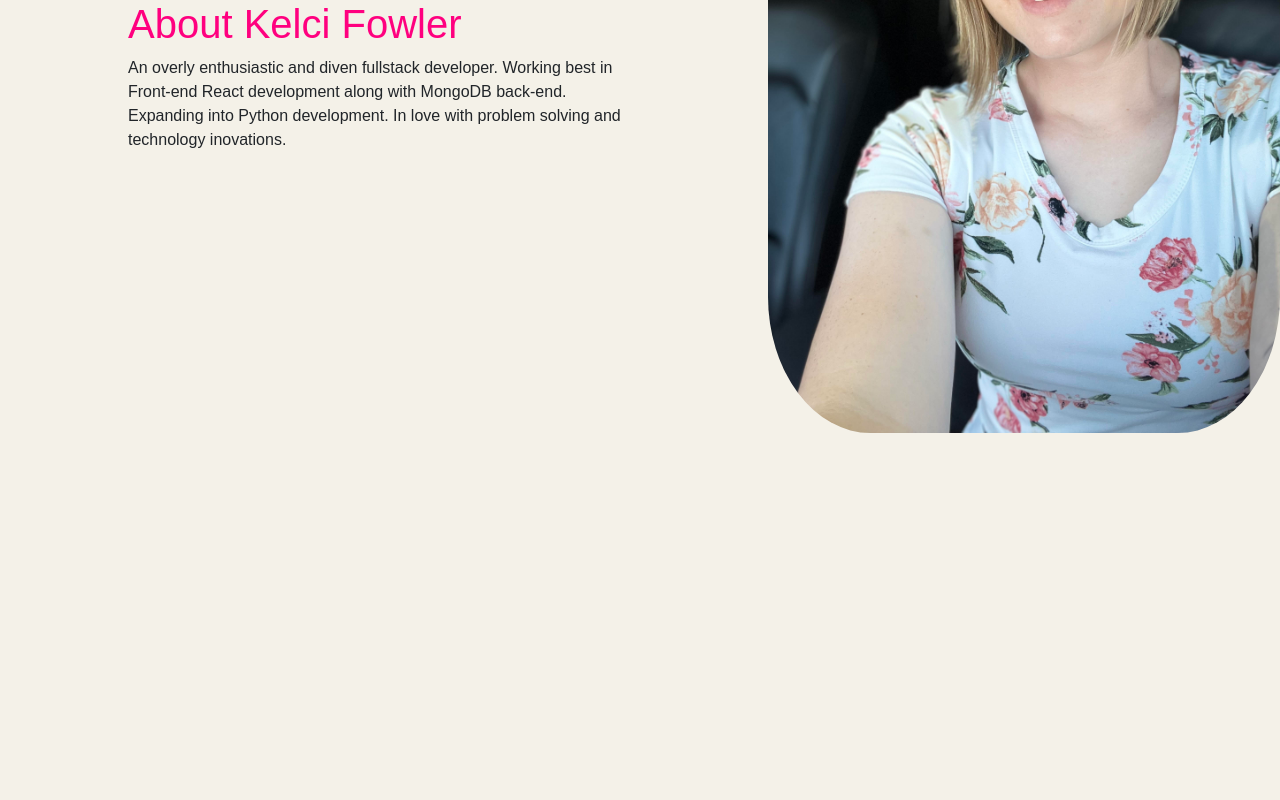
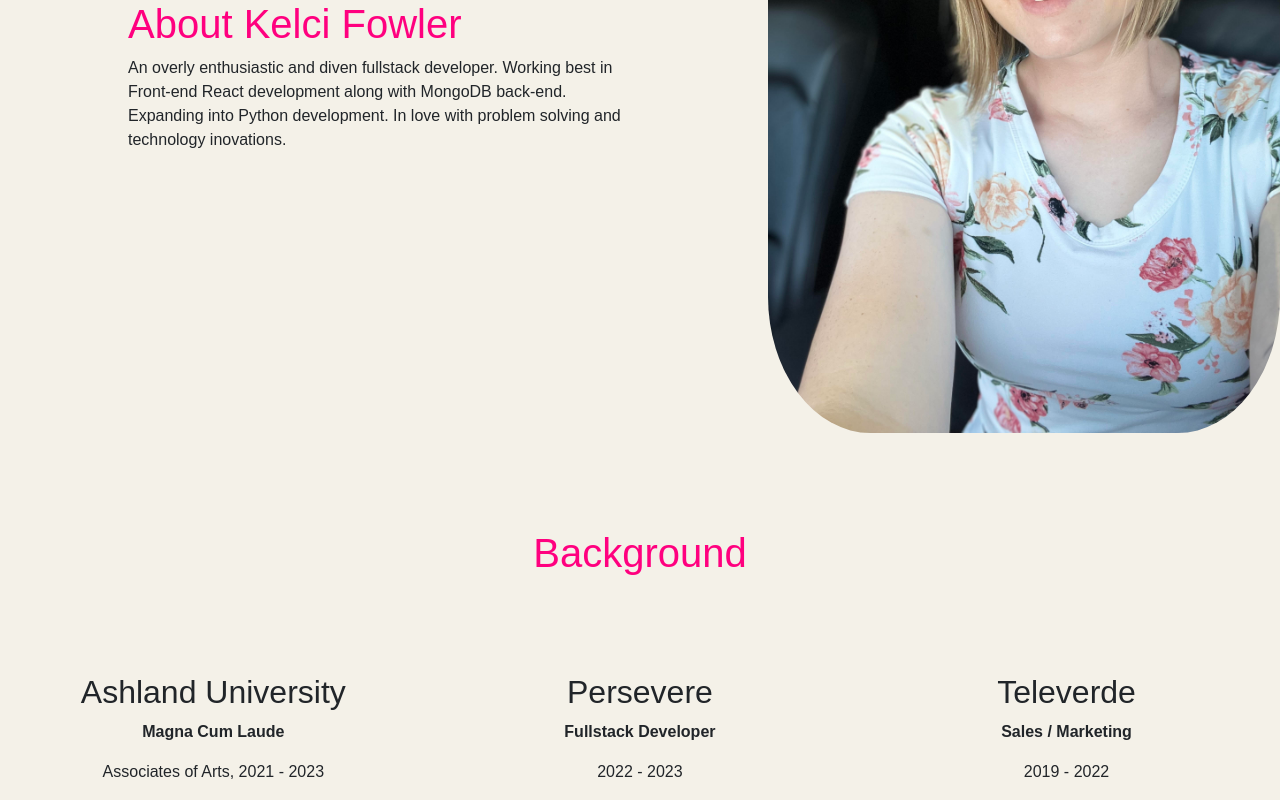
Before and after one commit to KelciAnn/React_Portfolio, a React (Create React App) app in the folder my-app/: page / in a window 1280 px wide. Shown: the part 1665-2465 px from the top of the page. Before the commit the page ends 2098 px from the top, so only its background shows below. Built offline with nearby package versions, Linux system fonts and the light colour scheme; a web font is replaced by a local one.

Commit message:
Background Section
My personal Background

```diff
--- a/my-app/src/App.js
+++ b/my-app/src/App.js
@@ -2,6 +2,7 @@ import './App.css';
 import Introduction from './Components/Introduction/Introduction';
 import DevPics from './Components/DevPics/DevPics';
 import About from './Components/About/About';
+import Background from './Components/Background/Background';
 
 function App() {
   return (
@@ -9,6 +10,7 @@ function App() {
       <Introduction />
       <DevPics />
       <About />
+      <Background />
     </div>
   );
 }
--- a/my-app/src/Components/About/About.jsx
+++ b/my-app/src/Components/About/About.jsx
@@ -1,26 +1,29 @@
 import React from "react";
-import profilePic from '../Imgs/profile_pic.jpg';
-import './style.css';
+import profilePic from "../Imgs/profile_pic.jpg";
+import "./style.css";
 
-const About = () =>{
-    return(
-        < >
-
+const About = () => {
+  return (
+    <>
       <div id="about_section">
-
         <div id="about_me">
-             <h1 id="header_tag"><div id="circle_animation"></div>About Kelci Fowler </h1>
+          <h1 id="header_tag">
+            <div id="circle_animation"></div>About Kelci Fowler{" "}
+          </h1>
           <p>
-                An overly enthusiastic and diven fullstack developer.
-                Working best in Front-end React development along with
-                MongoDB back-end. Expanding into Python development. In love
-                with problem solving and technology inovations.
+            An overly enthusiastic and diven fullstack developer. Working best
+            in Front-end React development along with MongoDB back-end.
+            Expanding into Python development. In love with problem solving and
+            technology inovations.
           </p>
         </div>
 
-            <img src={profilePic} alt="Me" id="profile_pic"/>
+        <img src={profilePic} alt="Me" id="profile_pic" />
+      </div>
+      <div id="per_background">
+        <h1>Background</h1>
       </div>
     </>
-    )
-}
+  );
+};
 export default About;
--- /dev/null
+++ b/my-app/src/Components/Background/Background.jsx
@@ -0,0 +1,28 @@
+import React from "react";
+import "./style.css";
+
+const Background = () => {
+  return (
+    <div className="back_container">
+      <div id="college">
+        <h2>Ashland University</h2>
+        <p className="bold_paras">Magna Cum Laude</p>
+        <p>Associates of Arts, 2021 - 2023</p>
+      </div>
+
+      <div id="bootcamp">
+        {/* background */}
+        <h2>Persevere</h2>
+        <p className="bold_paras">Fullstack Developer</p>
+        <p>2022 - 2023</p>
+      </div>
+
+      <div id="work">
+        <h2>Televerde</h2>
+        <p className="bold_paras">Sales / Marketing</p>
+        <p>2019 - 2022</p>
+      </div>
+    </div>
+  );
+};
+export default Background;
--- /dev/null
+++ b/my-app/src/Components/Background/style.css
@@ -0,0 +1,35 @@
+#per_background {
+  color: #ff007f;
+  font-size: 40px;
+  margin: auto;
+  text-align: center;
+  margin-top: 6rem;
+}
+
+.back_container {
+  display: flex;
+  flex-wrap: nowrap;
+  height: 100%;
+  width: 100%;
+  margin-top: 6rem;
+  text-align: center;
+}
+
+#college {
+  width: 33.33%;
+  height: 45%;
+}
+
+#bootcamp {
+  width: 33.33%;
+  height: 45%;
+}
+
+#work {
+  width: 33.33%;
+  height: 45%;
+}
+
+.bold_paras {
+  font-weight: 800;
+}
```
Lines whose indentation alone changed are shown as unchanged.
